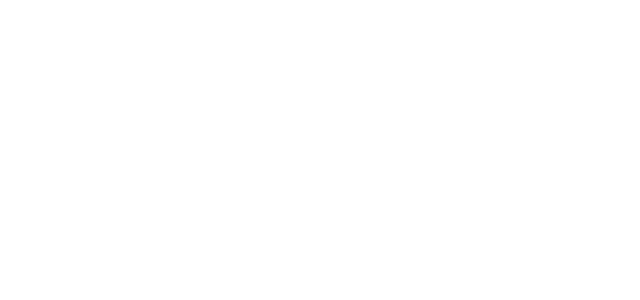
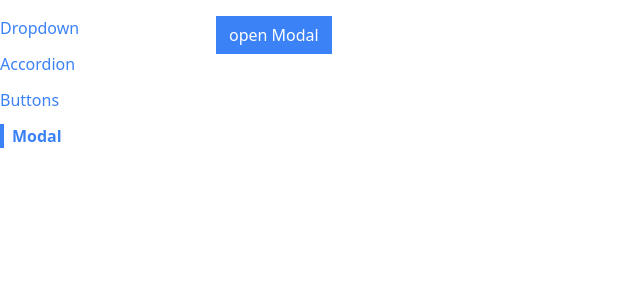
Before and after one commit to AmirKishk/react-components, a React (Create React App) app: page /modal in a window 1280 px wide. Shown: the top 300 px of the page, without its empty margins (0-640 px from the left). Built offline with nearby package versions, Linux system fonts and the light colour scheme.

Commit message:
commit sidebar, Link and Route

```diff
--- a/src/App.js
+++ b/src/App.js
@@ -1,5 +1,30 @@
+import Sidebar from "./components/Sidebar";
+import Route from "./components/Route";
+import AccordionPage from "./pages/AccordionPage";
+import DropdownPage from "./pages/DropdownPage";
+import ButtonPage from "./pages/ButtonPage";
+import ModalPage from "./pages/ModalPage";
+
 function App() {
-  return <div></div>;
+  return (
+    <div className="container mx-auto grid grid-cols-6 gap-4 mt-4">
+      <Sidebar />
+      <div className="col-span-5">
+        <Route path="/accordion">
+          <AccordionPage />
+        </Route>
+        <Route path="/">
+          <DropdownPage />
+        </Route>
+        <Route path="/buttons">
+          <ButtonPage />
+        </Route>
+        <Route path="/modal">
+          <ModalPage />
+        </Route>
+      </div>
+    </div>
+  );
 }
 
 export default App;
--- /dev/null
+++ b/src/components/Link.js
@@ -0,0 +1,29 @@
+import classNames from "classnames";
+import useNavigation from "../hooks/use-navigation";
+
+function Link({ to, children, activeClassName, className }) {
+  const { navigate, currentPath } = useNavigation();
+
+  const classes = classNames(
+    "text-blue-500",
+    className,
+    currentPath === to && activeClassName
+  );
+
+  const handleClick = (e) => {
+    if (e.metaKey || e.ctrlKey) {
+      return;
+    }
+    e.preventDefault();
+
+    navigate(to);
+  };
+
+  return (
+    <a className={classes} href={to} onClick={handleClick}>
+      {children}
+    </a>
+  );
+}
+
+export default Link;
--- /dev/null
+++ b/src/components/Modal.js
@@ -0,0 +1,10 @@
+function Modal() {
+  return (
+    <div>
+      <div className="absolute inset-0 bg-gray-300 opacity-80">1</div>
+      <div className="absolute inset-40 p-10 bg-white">I am a modal!</div>
+    </div>
+  );
+}
+
+export default Modal;
--- /dev/null
+++ b/src/components/Route.js
@@ -0,0 +1,13 @@
+import useNavigation from "../hooks/use-navigation";
+
+function Route({ path, children }) {
+  const { currentPath } = useNavigation();
+
+  if (path === currentPath) {
+    return children;
+  }
+
+  return null;
+}
+
+export default Route;
--- /dev/null
+++ b/src/components/Sidebar.js
@@ -0,0 +1,31 @@
+import Link from "./Link";
+
+function Sidebar() {
+  const Links = [
+    { label: "Dropdown", path: "/" },
+    { label: "Accordion", path: "/accordion" },
+    { label: "Buttons", path: "/buttons" },
+    { label: "Modal", path: "/modal" },
+  ];
+
+  const renderedLinks = Links.map((link) => {
+    return (
+      <Link
+        key={link.label}
+        to={link.path}
+        className="mb-3"
+        activeClassName="font-bold border-l-4 border-blue-500 pl-2"
+      >
+        {link.label}
+      </Link>
+    );
+  });
+
+  return (
+    <div className="sticky top-0 overflow-y-auto flex flex-col items-start">
+      {renderedLinks}
+    </div>
+  );
+}
+
+export default Sidebar;
--- a/src/context/navigation.js
+++ b/src/context/navigation.js
@@ -1,8 +1,8 @@
-import { Children, createContext, useState, useEffect } from "react";
+import { createContext, useState, useEffect } from "react";
 
 const NavigationContext = createContext();
 
-function NavigationProvider({ Children }) {
+function NavigationProvider({ children }) {
   const [currentPath, setCurrentPath] = useState(window.location.pathname);
 
   useEffect(() => {
@@ -16,14 +16,14 @@
     };
   }, []);
 
-  const navigate = function (to) {
+  const navigate = (to) => {
     window.history.pushState({}, "", to);
     setCurrentPath(to);
   };
 
   return (
     <NavigationContext.Provider value={{ currentPath, navigate }}>
-      {Children}
+      {children}
     </NavigationContext.Provider>
   );
 }
--- /dev/null
+++ b/src/hooks/use-navigation.js
@@ -0,0 +1,8 @@
+import { useContext } from "react";
+import NavigationContext from "../context/navigation";
+
+function useNavigation() {
+  return useContext(NavigationContext);
+}
+
+export default useNavigation;
--- a/src/pages/ButtonPage.js
+++ b/src/pages/ButtonPage.js
@@ -8,9 +8,7 @@
 } from "react-icons/go";
 
 function ButtonPage() {
-  const handleClick = () => {
-    console.log("Clicked!");
-  };
+  const handleClick = () => {};
 
   return (
     <div>
--- /dev/null
+++ b/src/pages/ModalPage.js
@@ -0,0 +1,22 @@
+import { useState } from "react";
+import Modal from "../components/Modal";
+import Button from "../components/Button";
+
+function ModalPage() {
+  const [showModal, setShowModal] = useState(false);
+
+  const handleClick = () => {
+    setShowModal(!showModal);
+  };
+
+  return (
+    <div>
+      <Button onClick={handleClick} primary>
+        open Modal
+      </Button>
+      {showModal && <Modal />}
+    </div>
+  );
+}
+
+export default ModalPage;
```
